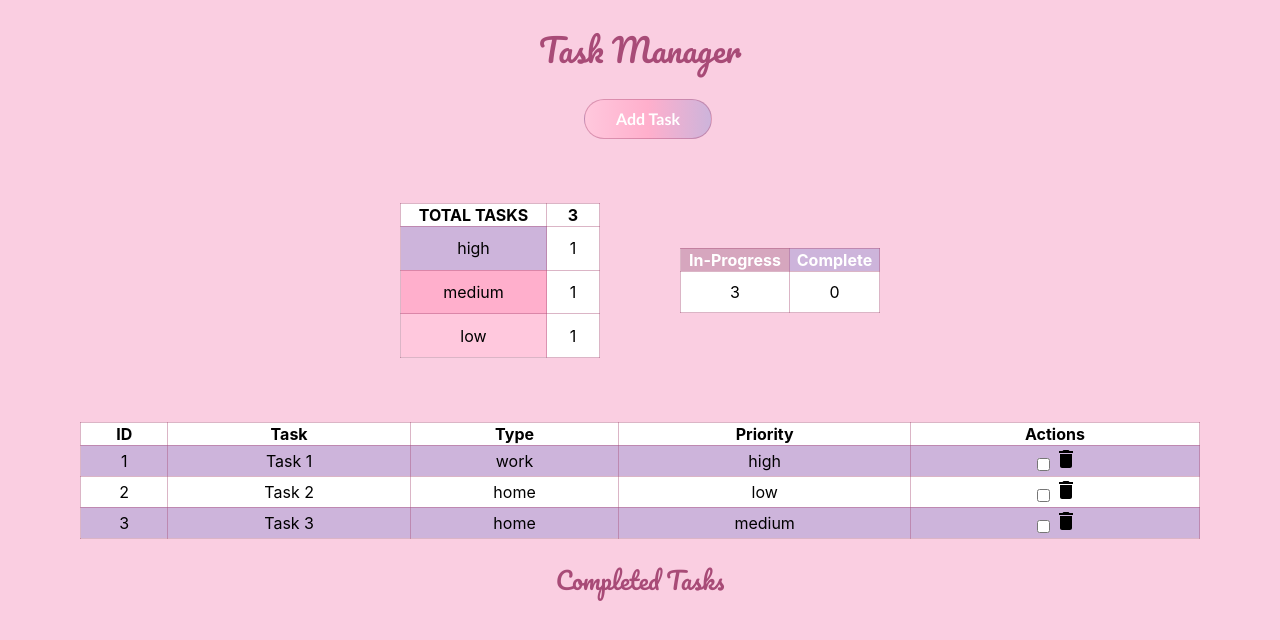
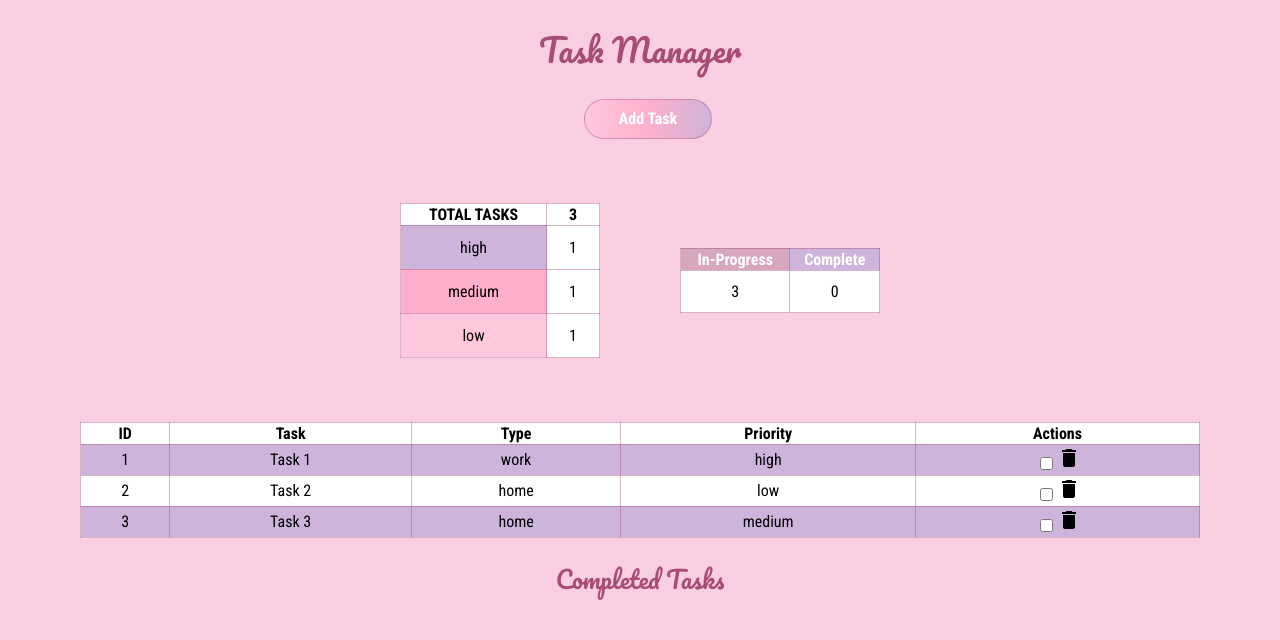
Before and after one commit to NicoleSchiewer/Task-Tracker-Application, a React (Create React App) app in the folder task-tracker-app/: page / in a window 1280 px wide. Shown: the top 640 px of the page. Built offline with nearby package versions, Linux system fonts and the light colour scheme.

Commit message:
Updated font-family for text aside from main headers

```diff
--- a/task-tracker-app/public/index.html
+++ b/task-tracker-app/public/index.html
@@ -25,9 +25,18 @@
       Learn how to configure a non-root public URL by running `npm run build`.
     -->
     <title>Task Tracker</title>
-    <link rel="preconnect" href="https://fonts.googleapis.com">
-<link rel="preconnect" href="https://fonts.gstatic.com" crossorigin>
-<link href="https://fonts.googleapis.com/css2?family=Pacifico&display=swap" rel="stylesheet">
+    <link rel="preconnect" href="https://fonts.googleapis.com" />
+    <link rel="preconnect" href="https://fonts.gstatic.com" crossorigin />
+    <link
+      href="https://fonts.googleapis.com/css2?family=Pacifico&display=swap"
+      rel="stylesheet"
+    />
+    <link rel="preconnect" href="https://fonts.googleapis.com" />
+    <link rel="preconnect" href="https://fonts.gstatic.com" crossorigin />
+    <link
+      href="https://fonts.googleapis.com/css2?family=DM+Serif+Display&family=Noto+Serif+Vithkuqi&family=Roboto+Condensed:ital,wght@0,100..900;1,100..900&display=swap"
+      rel="stylesheet"
+    />
   </head>
   <body>
     <noscript>You need to enable JavaScript to run this app.</noscript>
--- a/task-tracker-app/src/ToDoList/TaskList.module.css
+++ b/task-tracker-app/src/ToDoList/TaskList.module.css
@@ -3,6 +3,7 @@
   width: 70em;
   margin: 0 auto;
   height: 7em;
+  font-family: 'Roboto condensed';
 }
 
 .lightPinkRow {
--- a/task-tracker-app/src/ToDoList/ToDoList.module.css
+++ b/task-tracker-app/src/ToDoList/ToDoList.module.css
@@ -39,6 +39,7 @@
 td {
   border-collapse: collapse;
   border: 1px solid #a84b7669;
+  font-family: 'Roboto condensed';
 }
 
 .inProgressHeader {
@@ -86,8 +87,7 @@
   background-color: #ffc8dd;
   background: linear-gradient(to right, #ffc8dd, #ffafcc, #cdb4db);
   color: white;
-  font-family: 'Trebuchet MS', 'Lucida Sans Unicode', 'Lucida Grande',
-    'Lucida Sans', Arial, sans-serif;
+  font-family: 'Roboto condensed';
   font-weight: bold;
   font-size: 1em;
   cursor: pointer;
```
